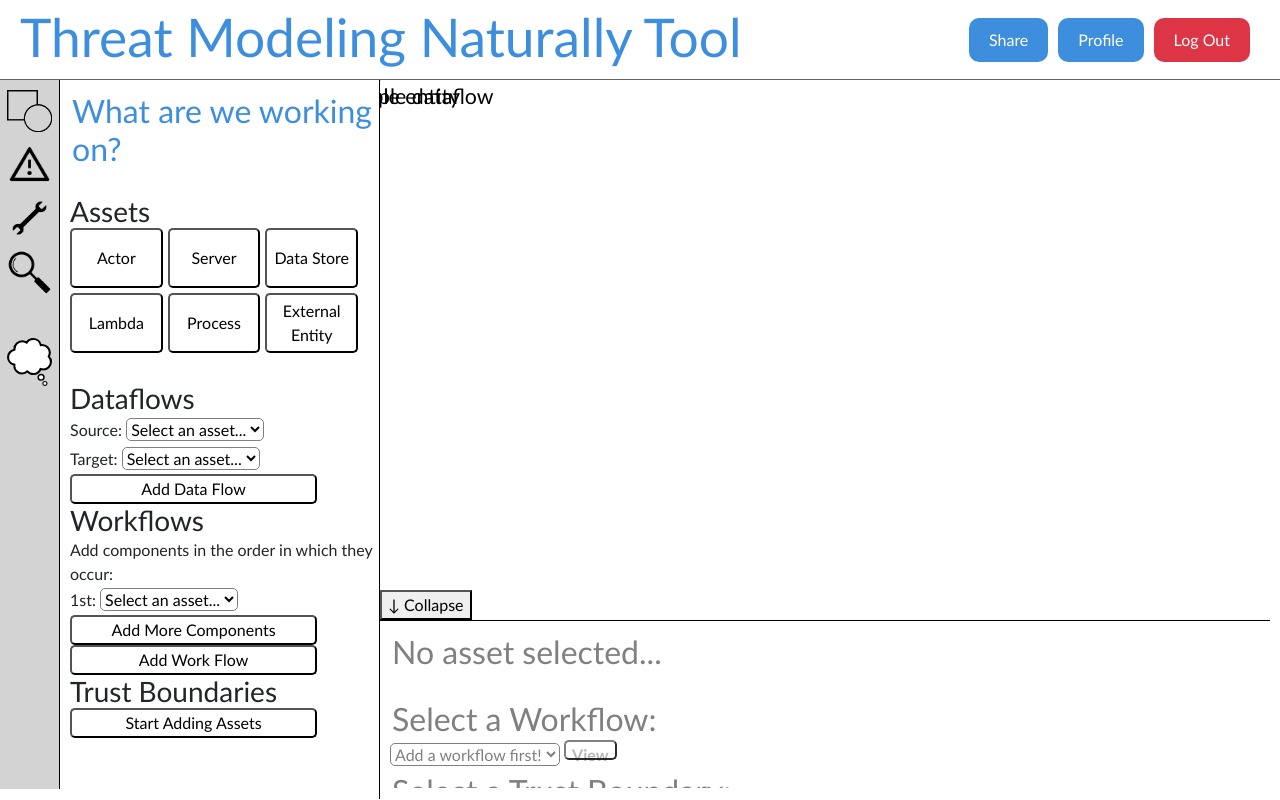
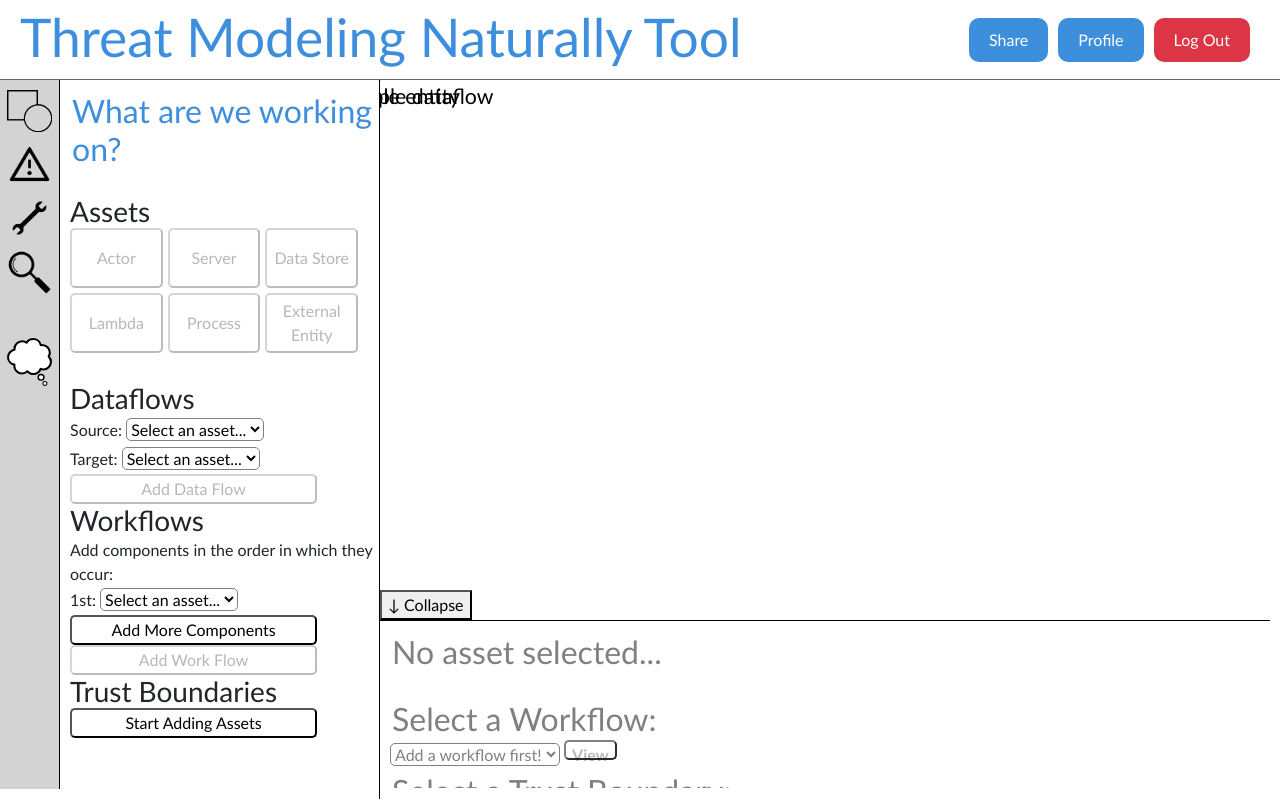
Before and after one commit to tufts-tsp/tmnt-app, a Django app: a page that uses app/tmnt/templates/tmnt/asset_viewer.html in a window 1280 px wide. Run offline with Django 4.2, Linux system fonts and the light colour scheme; a user stored in the database is signed in; tables that the repository leaves empty hold one stand-in row (values such as "Sample post"); parts of the project's set-up code (start-up, migrations or seed data) failed here and were passed over; some libraries are stand-ins or nearby versions.

Commit message:
Disables entity creation/deletion when in experiment mode.

```diff
--- a/app/tmnt/templates/registration/login.html
+++ b/app/tmnt/templates/registration/login.html
@@ -9,7 +9,7 @@
         {{ form.as_p }}
         <button type="submit" class="btn btn-primary">Log In</button>
     </form>
-    <p class="mt-3">Don't have an account? <a href="{% url 'register' %}">Register here</a>.</p>
+{#    <p class="mt-3">Don't have an account? <a href="{% url 'register' %}">Register here</a>.</p>#}
 </div>
 {#    <h2>Log In</h2>#}
 {#    <form method="post">#}
--- a/app/tmnt/templates/tmnt/asset_viewer.html
+++ b/app/tmnt/templates/tmnt/asset_viewer.html
@@ -16,7 +16,6 @@
         <img src="{% static 'warnings.png' %}" width="75%" style="padding-bottom: 10px; cursor: pointer;" onclick="showSection('threats')" title="Threats" data-bs-toggle="tooltip" data-bs-placement="right" data-bs-title="Threats">
         <img src="{% static 'wrench.png' %}" width="75%" style="padding-bottom: 10px; cursor: pointer;"  onclick="showSection('controls')" title="Controls" data-bs-toggle="tooltip" data-bs-placement="right" data-bs-title="Controls">
         <img src="{% static 'magnify.png' %}" width="75%" style="padding-bottom: 10px; cursor: pointer;" onclick="showSection('findings')" title="Findings" data-bs-toggle="tooltip" data-bs-placement="right" data-bs-title="Findings">
-{#        insert a horizontal break #}
         <hr>
         <img src="{% static 'thought-cloud.svg' %}" width="75%" style="padding-bottom: 10px; cursor: pointer;" onclick="showSection('assumptions')" title="Assumptions" data-bs-toggle="tooltip" data-bs-placement="right" data-bs-title="Assumptions">
 
@@ -32,14 +31,14 @@
 
             <h3>Assets</h3>
             <div class="button_container">
-                <button type="button" class="asset_button" onclick="addElement(this.innerHTML)">Actor</button>
-                <button type="button" class="asset_button" onclick="addElement(this.innerHTML)">Server</button>
-                <button type="button" class="asset_button" onclick="addElement(this.innerHTML)">Data Store</button>
+                <button type="button" class="asset_button experiment_disabled" onclick="addElement(this.innerHTML)">Actor</button>
+                <button type="button" class="asset_button experiment_disabled" onclick="addElement(this.innerHTML)">Server</button>
+                <button type="button" class="asset_button experiment_disabled" onclick="addElement(this.innerHTML)">Data Store</button>
             </div>
             <div class="button_container">
-                <button type="button" class="asset_button" onclick="addElement(this.innerHTML)">Lambda</button>
-                <button type="button" class="asset_button" onclick="addElement(this.innerHTML)">Process</button>
-                <button type="button" class="asset_button" onclick="addElement(this.innerHTML)">External Entity</button>
+                <button type="button" class="asset_button experiment_disabled" onclick="addElement(this.innerHTML)">Lambda</button>
+                <button type="button" class="asset_button experiment_disabled" onclick="addElement(this.innerHTML)">Process</button>
+                <button type="button" class="asset_button experiment_disabled" onclick="addElement(this.innerHTML)">External Entity</button>
             </div>
             <div id="asset_info_form" style="display:none; background:#f3f3f3; padding:10px; width:fit-content"></div>
             <br>
@@ -59,7 +58,7 @@
             </select>
 
             <br>
-            <button type="button" class="add_button" onclick="addDataFlow(this.innerHTML)" disabled>Add Data Flow</button>
+            <button type="button" class="add_button experiment_disabled" onclick="addDataFlow(this.innerHTML)" disabled>Add Data Flow</button>
 
             <br>
 
@@ -76,7 +75,7 @@
             <button type="button" class="add_button" id="components_button" onclick="addComponents()" disabled>Add More Components</button>
 
             <br>
-            <button type="button" class="add_button" onclick="addWorkFlow()" disabled>Add Work Flow</button>
+            <button type="button" class="add_button experiment_disabled" onclick="addWorkFlow()" disabled>Add Work Flow</button>
 
             <br>
 
@@ -331,6 +330,7 @@
 // get project name from Django context
     const projectName = "{{ project_name|escapejs }}";
     const username = "{{ user.username|escapejs }}";
+    const experimentMode = "{{ experiment_mode|escapejs }}";
     // Generating URLs for AJAX POST calls
     const addEntityUrl = "{%  url 'api/add_entity' %}"
     const addExternalAssetUrl = "{% url 'api/add_externalasset' %}";
--- a/app/tmnt/urls.py
+++ b/app/tmnt/urls.py
@@ -38,6 +38,6 @@ urlpatterns = [
     path("delete_project/<str:project_name>", views.delete_project, name="delete_project"),
     path("edit_project/<str:project_name>", views.edit_project, name="edit_project"),
     path("admin/", admin.site.urls),
-    path("register/", SignUpView.as_view(), name="register"),
+    # path("register/", SignUpView.as_view(), name="register"),
     path("accounts/", include("django.contrib.auth.urls")),  # For login/logout
 ]
--- a/app/tmnt/views.py
+++ b/app/tmnt/views.py
@@ -170,6 +170,7 @@ def upload_file(request):
 def workspace(request, project_name):
     # print('User:', request.user)
     project_name = get_object_or_404(Project, name=project_name, user=request.user)
+    experiment_mode = project_name.experiment_mode
     return render(request, "tmnt/asset_viewer.html", locals())
 
 def add_entity(request):
@@ -177,8 +178,9 @@ def add_entity(request):
     name = request.POST.get("name")
     type = request.POST.get("type")
     project = get_object_or_404(Project, name=request.POST.get("project_name"), user=request.user)
-    print(f'add_entity received type: {type}')
-    # try:
+    # print(f'add_entity received type: {type}')
+    if project.experiment_mode:
+        return JsonResponse({"error": "Adding entities forbidden in experiment mode."}, status=409)
     if type == "Actor":
         status_code = add_entity_actor(request, project)
     elif type == "Datastore":
@@ -196,9 +198,6 @@ def add_entity(request):
     else:
         print(f"ERROR: unrecognized type: {type}")
         status_code = 500
-    # except Exception as e:
-    #     print('Exception in add_entity:', e)
-    #     status_code =
     return JsonResponse(status_code, safe=False)  # return error
 
 def add_entity_actor(request, project: Project) -> int:
@@ -272,6 +271,8 @@ def add_externalasset(request):
     open_ports_str = request.POST.get("open_port")
     machine_type = request.POST.get("machine_type")
     project = get_object_or_404(Project, name=request.POST.get("project_name"), user=request.user)
+    if project.experiment_mode:
+        return JsonResponse({"error": "Adding entities forbidden in experiment mode."}, status=409)
     # machine = Machine.PHYSICAL
     # if machine_type == "Virtual":
     #     machine = Machine.VIRTUAL
@@ -303,6 +304,8 @@ def rename_dataflow(request):
     source = request.POST.get("source")
     dest = request.POST.get("dest")
     project = get_object_or_404(Project, name=request.POST.get("project_name"), user=request.user)
+    if project.experiment_mode:
+        return JsonResponse({"error": "Renaming dataflows forbidden in experiment mode."}, status=409)
     with transaction.atomic():
         DataFlow.objects.filter(source__name=source, dest__name=dest, project=project).update(name=new_name)
         ua = UserAction(username=request.user, project=project, action=f"rename dataflow {old_name} -> {new_name}",
@@ -314,6 +317,8 @@ def rename_entity(request):
     old_name = request.POST.get("old_name")
     new_name = request.POST.get("new_name")
     project = get_object_or_404(Project, name=request.POST.get("project_name"), user=request.user)
+    if project.experiment_mode:
+        return JsonResponse({"error": "Renaming entities forbidden in experiment mode."}, status=409)
     if not old_name or not new_name:
         return JsonResponse({"error": "missing old_name or new_name"}, status=400)
 
@@ -352,6 +357,8 @@ def delete_asset(request):
     name = request.POST.get("name")
     asset_type = request.POST.get("type")
     project = get_object_or_404(Project, name=request.POST.get("project_name"), user=request.user)
+    if project.experiment_mode:
+        return JsonResponse({"error": "Deleting assets forbidden in experiment mode."}, status=409)
     Entity.objects.filter(name=name, project=project).delete()  # delete the parent entity
     # below code shouldn't be necessary if foreign key on delete cascade works properly
     # if asset_type == "Process" or asset_type == "Lambda" or asset_type == "Server":
```
Also changed, not shown: app/tmnt/static/scripts/interface.js.
